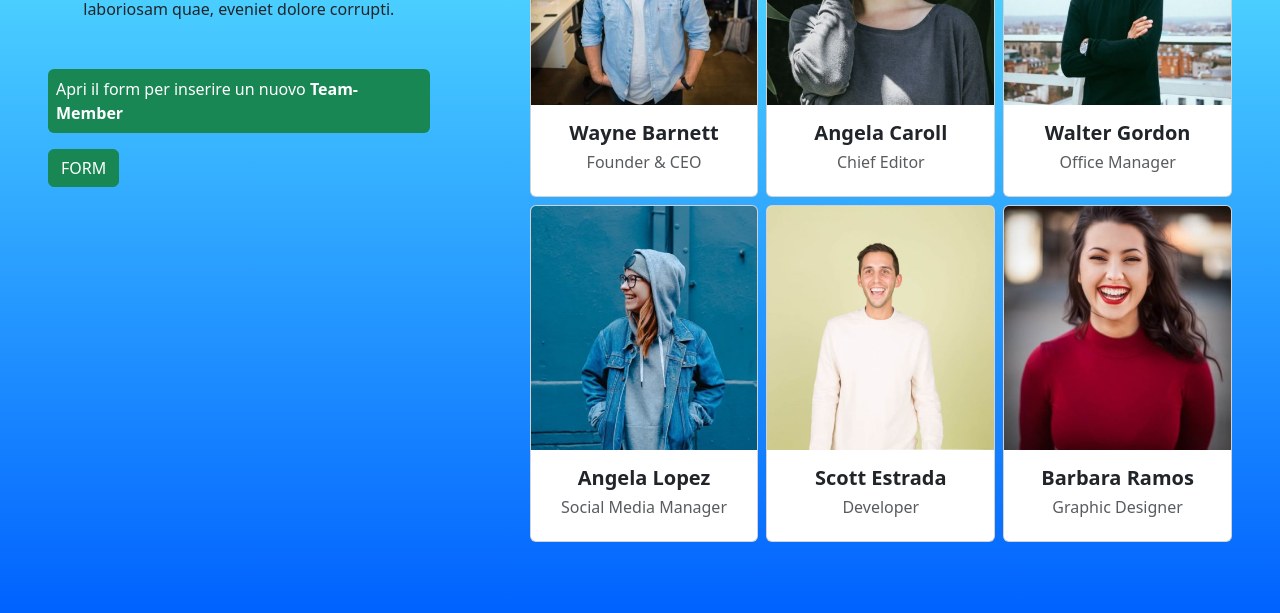
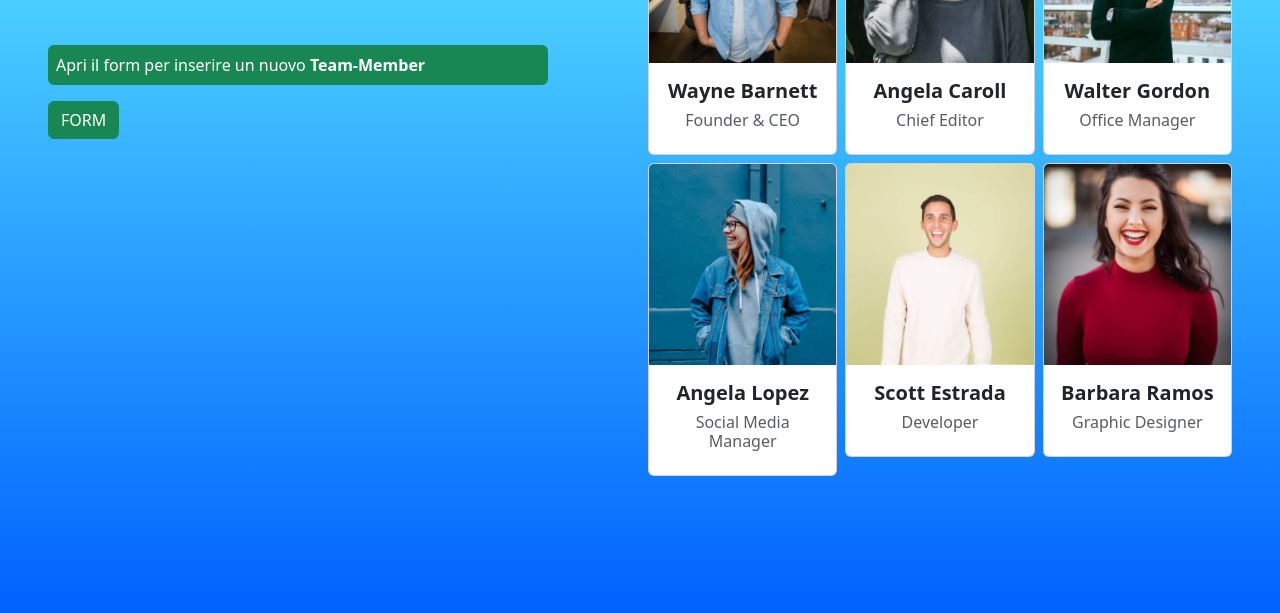
Before and after one commit to mekkiouertani/js-our-team, a plain HTML site: page index.html in a window 1280 px wide. Shown: the part 187-800 px from the top of the page. Drawn offline with nearby package versions, Linux system fonts and the light colour scheme.

Commit message:
remove change.log

```diff
--- a/css/style.css
+++ b/css/style.css
@@ -10,7 +10,7 @@ body{
     height: 100vh;
 }
 .row{
-    max-width: 60%;
+    max-width: 50%;
 }
 .col-4{
     min-width: 250px;
--- a/js/script.js
+++ b/js/script.js
@@ -71,7 +71,6 @@ btnSubmit.addEventListener('click', function(){
         picture: document.getElementById('file').value
     }
 
-    console.log(newMember);
     teamMembers.push(newMember);
     printCard(newMember);
     reset();
@@ -87,7 +86,3 @@ function reset(){
     role: document.getElementById('role').value= '';
     picture: document.getElementById('file').value = '';
 }
-//CONSOLE LOG
-console.log(teamMembers);
-console.log(btnForm);
-console.log(btnSubmit);
```
